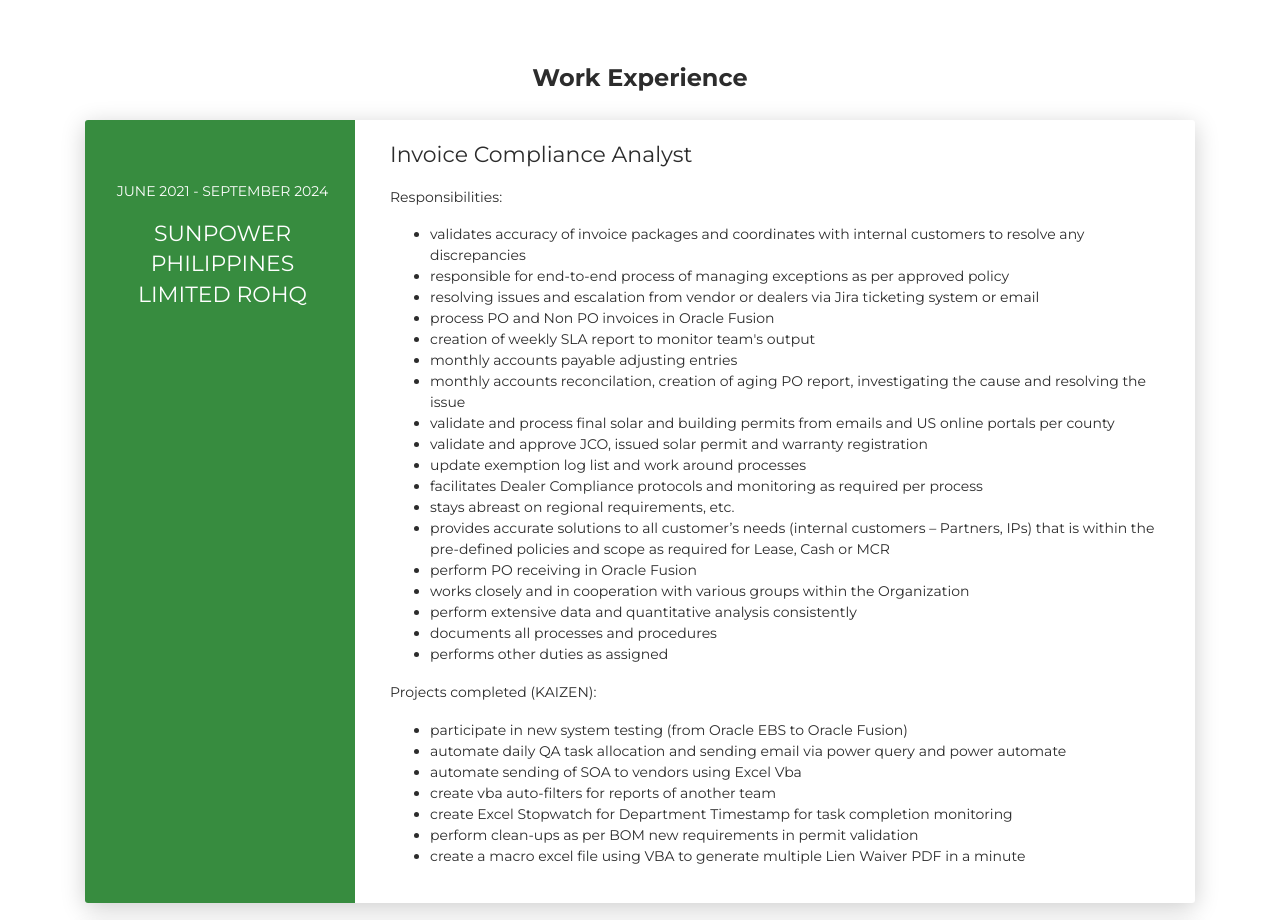
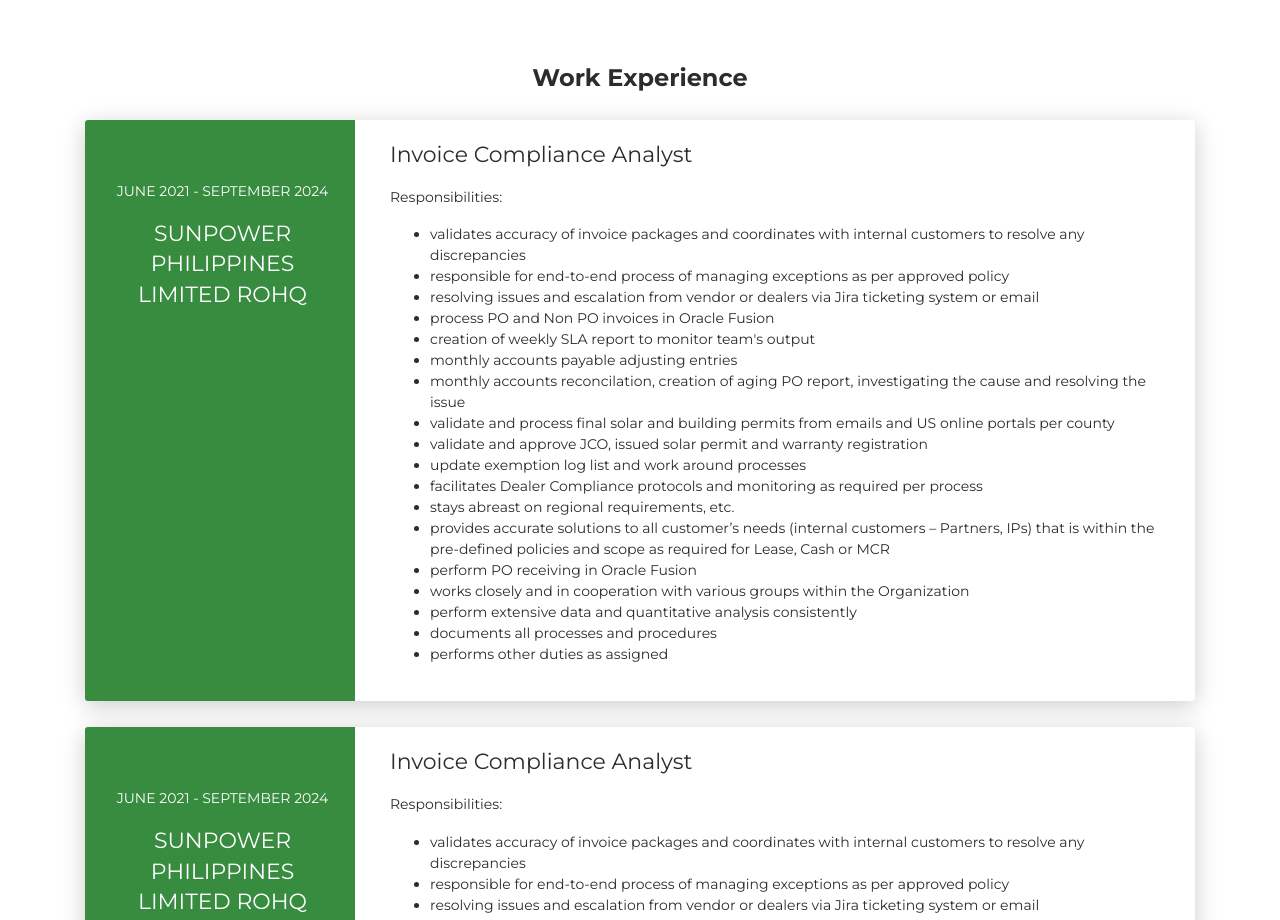
Before and after one commit to edgel09/edgel, a plain HTML site: page index.html in a window 1280 px wide. Shown: the part 1500-2420 px from the top of the page. Drawn offline with Linux system fonts and the light colour scheme.

Commit message:
Update index.html

```diff
--- a/index.html
+++ b/index.html
@@ -163,6 +163,46 @@
 <div class="section" id="experience">
   <div class="container cc-experience">
     <div class="h4 text-center mb-4 title">Work Experience</div>
+
+<div class="card">
+      <div class="row">
+        <div class="col-md-3 bg-primary" data-aos="fade-right" data-aos-offset="50" data-aos-duration="500">
+          <div class="card-body cc-experience-header">
+            <p>June 2021 - September 2024</p>
+            <div class="h5">Sunpower Philippines Limited ROHQ</div>
+          </div>
+        </div>
+        <div class="col-md-9" data-aos="fade-left" data-aos-offset="50" data-aos-duration="500">
+          <div class="card-body">
+            <div class="h5">Invoice Compliance Analyst</div>
+            <p>Responsibilities:</p>
+            <ul>
+              <li>validates accuracy of invoice packages and coordinates with internal customers to resolve any
+                discrepancies</li>
+              <li>responsible for end-to-end process of managing exceptions as per approved policy</li>
+                <li> resolving issues and escalation from vendor or dealers via Jira ticketing system or email</li>
+              <li>process PO and Non PO invoices in Oracle Fusion</li>
+              <li> creation of weekly SLA report to monitor team's output</li>
+             <li>  monthly accounts payable adjusting entries</li>
+             <li>  monthly accounts reconcilation, creation of aging PO report, investigating the cause and resolving the issue</li>
+              <li>validate and process final solar and building permits from emails and US online portals per county</li>
+               <li>validate and approve JCO, issued solar permit and warranty registration</li>
+              <li>update exemption log list and work around processes</li>
+              <li>facilitates Dealer Compliance protocols and monitoring as required per process</li>
+              <li>stays abreast on regional requirements, etc.</li>
+              <li>provides accurate solutions to all customer’s needs (internal customers – Partners, IPs) that is within the
+                pre-defined policies and scope as required for Lease, Cash or MCR</li>
+              <li>perform PO receiving in Oracle Fusion</li>
+              <li>works closely and in cooperation with various groups within the Organization</li>
+              <li>perform extensive data and quantitative analysis consistently</li>
+              <li>documents all processes and procedures</li>
+              <li>performs other duties as assigned</li>
+            </ul>
+        </div>
+        </div>
+      </div>
+    </div>
+
     <div class="card">
       <div class="row">
         <div class="col-md-3 bg-primary" data-aos="fade-right" data-aos-offset="50" data-aos-duration="500">
```
